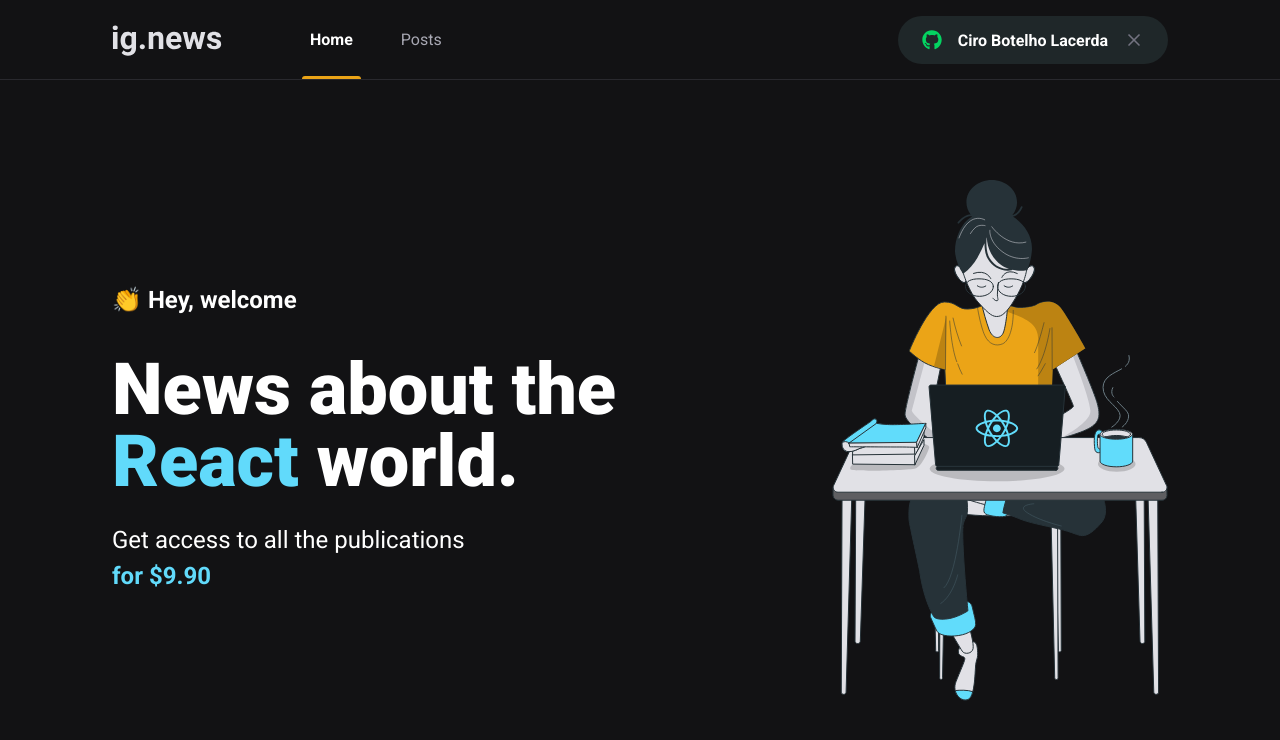
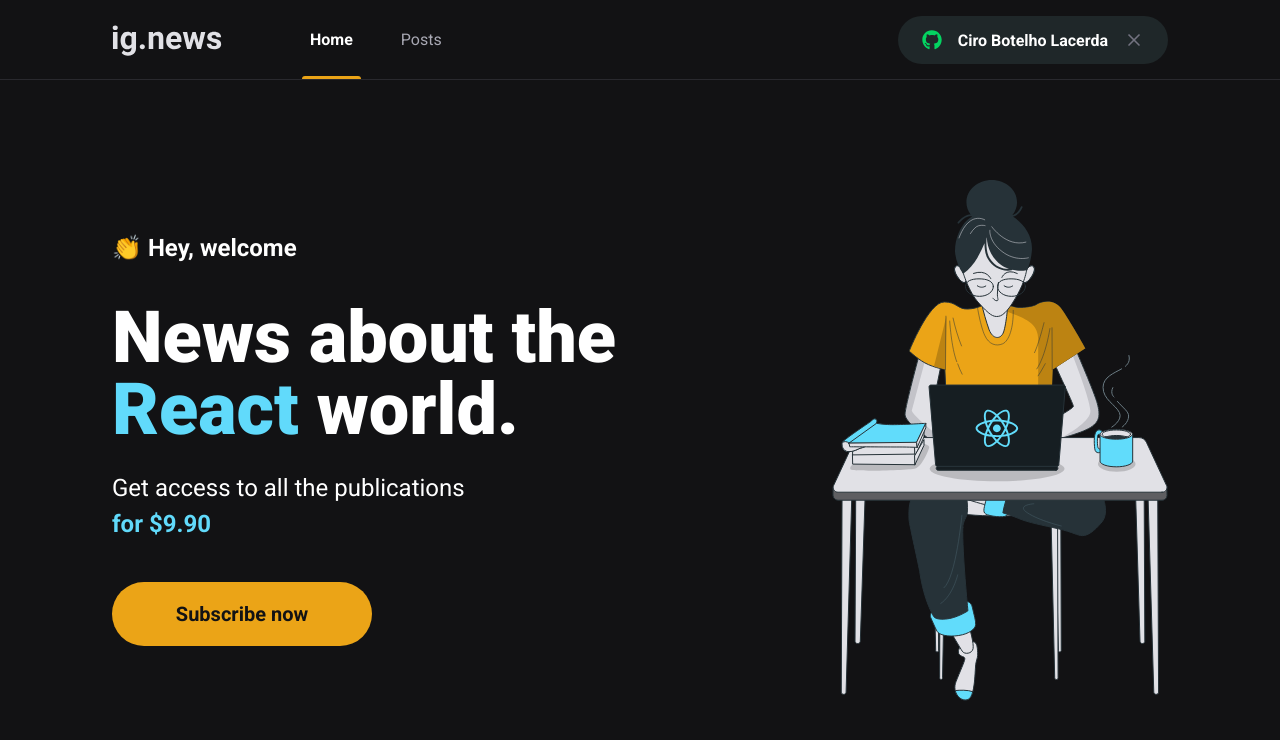
Before and after one commit to cirolacerda/ignews, a Next.js app: page / in a window 1280 px wide. Shown: the top 740 px of the page. Built offline with nearby package versions, Linux system fonts and the light colour scheme.

Commit message:
Finalizar componente Home

```diff
--- /dev/null
+++ b/src/components/SubscribeButton/index.tsx
@@ -0,0 +1,12 @@
+import styles from './styles.module.scss'
+
+export function SubscribeButton(){
+    return (
+        <button
+            type="button"
+            className={styles.subscribeButton}
+        >
+            Subscribe now
+        </button>
+    );
+}
--- /dev/null
+++ b/src/components/SubscribeButton/styles.module.scss
@@ -0,0 +1,20 @@
+.subscribeButton {
+    width: 260px;
+    height: 4rem;
+    border:0;
+    border-radius: 2rem;
+    background: var(--yellow-500);
+    color: var(--gray-900);
+    font-size: 1.25rem;
+    font-weight: bold;
+
+    display: flex;
+    align-items: center;
+    justify-content: center;
+
+    transition: filter 0.2s;
+
+    &:hover {
+        filter: brightness(0.8);
+    }
+}
--- a/src/pages/home.module.scss
+++ b/src/pages/home.module.scss
@@ -41,4 +41,9 @@
         }
     }
 
+    button {
+        margin-top:2.5rem;
+    }
+
+
 }
--- a/src/pages/index.tsx
+++ b/src/pages/index.tsx
@@ -3,6 +3,7 @@
 import styles from './home.module.scss'
 
 import Head from 'next/head'
+import { SubscribeButton } from '../components/SubscribeButton'
 
 export default function Home() {
   return (
@@ -20,6 +21,8 @@
             <span>for $9.90</span>
           </p>
 
+          <SubscribeButton/>
+
         </section>
 
         <img src="/images/avatar.svg" alt="Girl coding"/>
```
